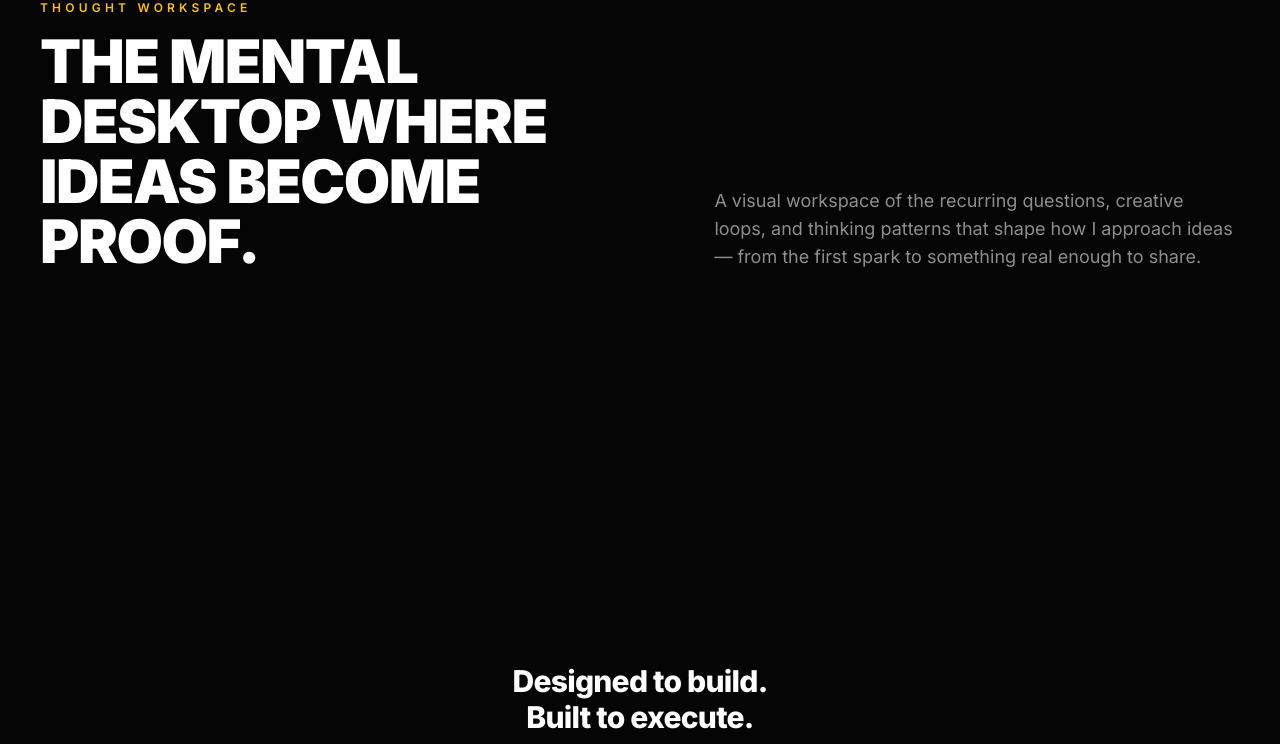
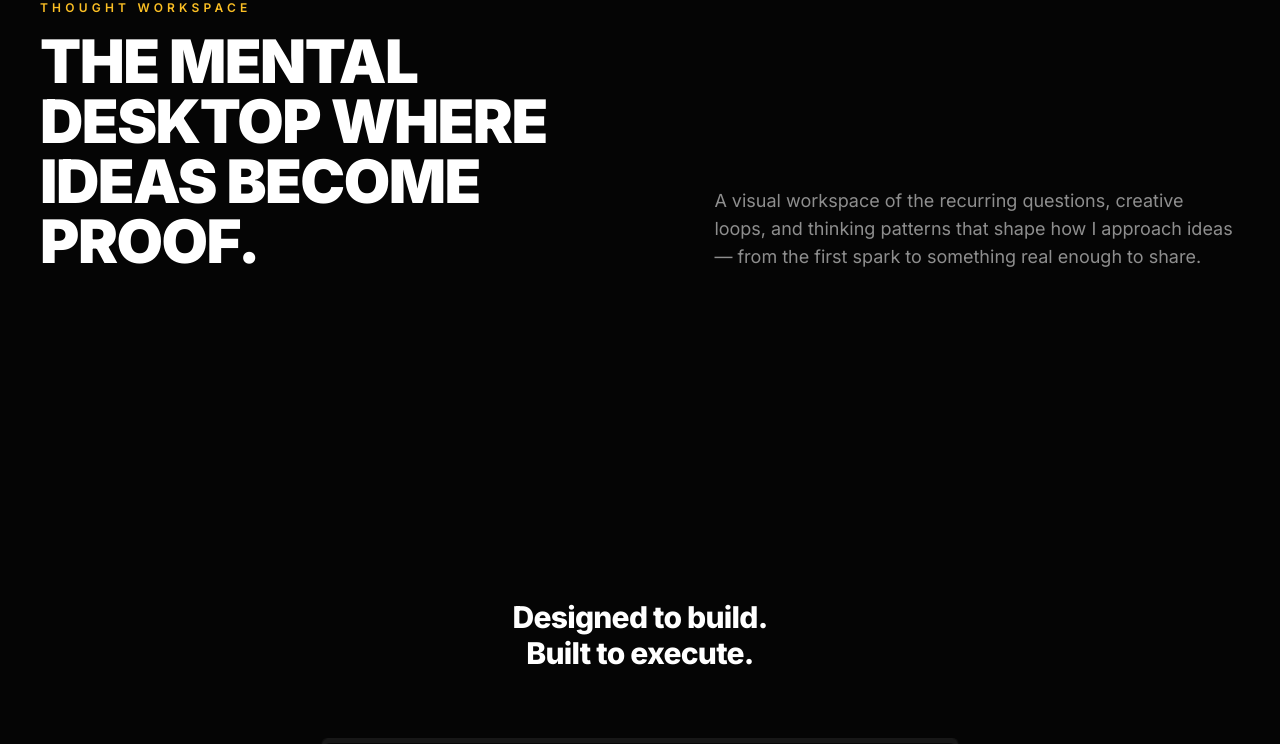
Before and after one commit to batmanvigilante7/hemanthsai, a React (Vite) app: page / in a window 1280 px wide. Shown: the part 4239-4983 px from the top of the page. Built offline with nearby package versions, Linux system fonts and the light colour scheme.

Commit message:
Tighten spacing and margins above MacbookScroll in ThoughtWorkspace

```diff
--- a/src/components/ThoughtWorkspace.tsx
+++ b/src/components/ThoughtWorkspace.tsx
@@ -161,7 +161,7 @@ export function ThoughtWorkspace() {
 
       <div className="relative mx-auto max-w-[1400px]">
         {/* Section Header */}
-        <div className="mb-12 grid gap-8 lg:grid-cols-[1.1fr_0.9fr] lg:items-end">
+        <div className="mb-4 grid gap-8 lg:grid-cols-[1.1fr_0.9fr] lg:items-end">
           <div>
             <p className="mb-4 text-xs font-semibold uppercase tracking-[0.35em] text-amber-400">
               Thought Workspace
@@ -180,7 +180,7 @@ export function ThoughtWorkspace() {
         </div>
 
         {/* Desktop View: Interactive ThoughtOS inside MacbookScroll */}
-        <div className="relative hidden lg:flex min-h-[62vh] items-start justify-center overflow-visible pt-6">
+        <div className="relative hidden lg:flex min-h-[20vh] items-start justify-center overflow-visible pt-0 -mt-2">
           <MacbookScroll
             title={
               <span className="text-white text-3xl font-extrabold tracking-tight">
```
